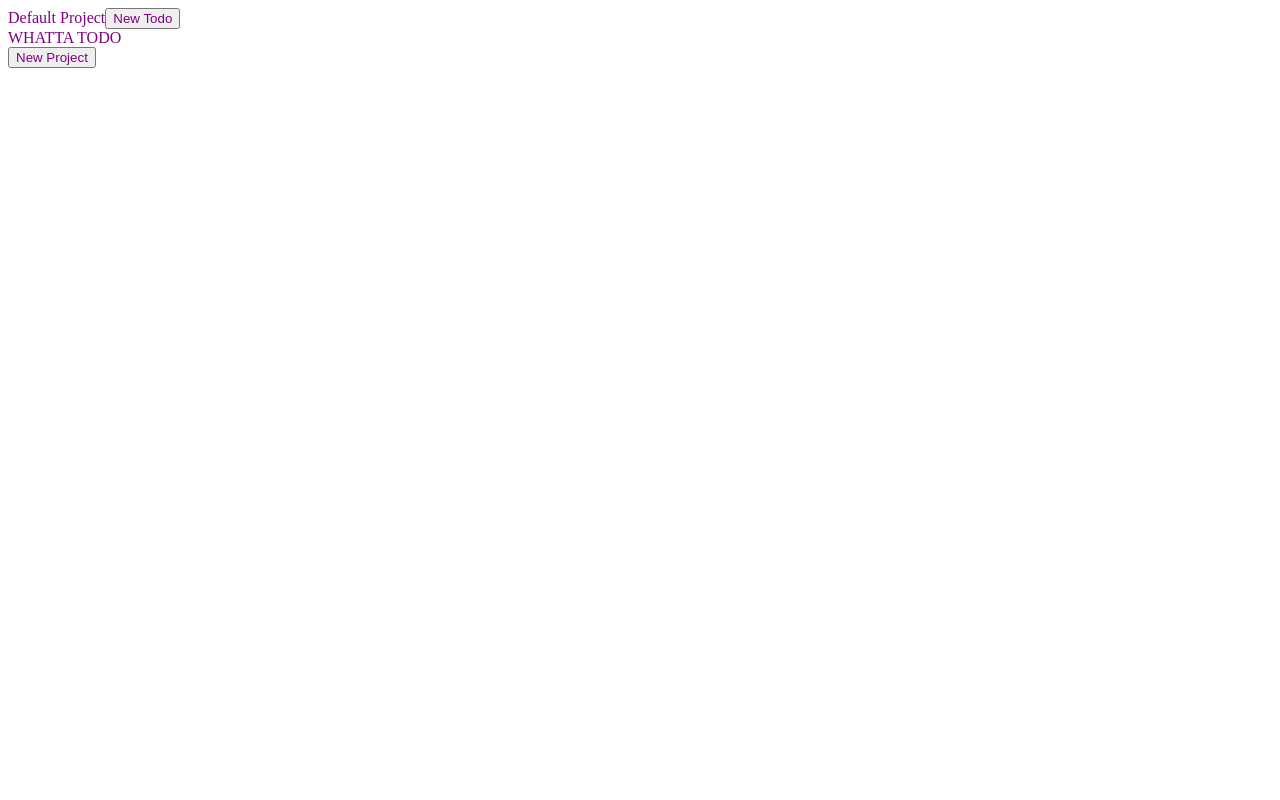
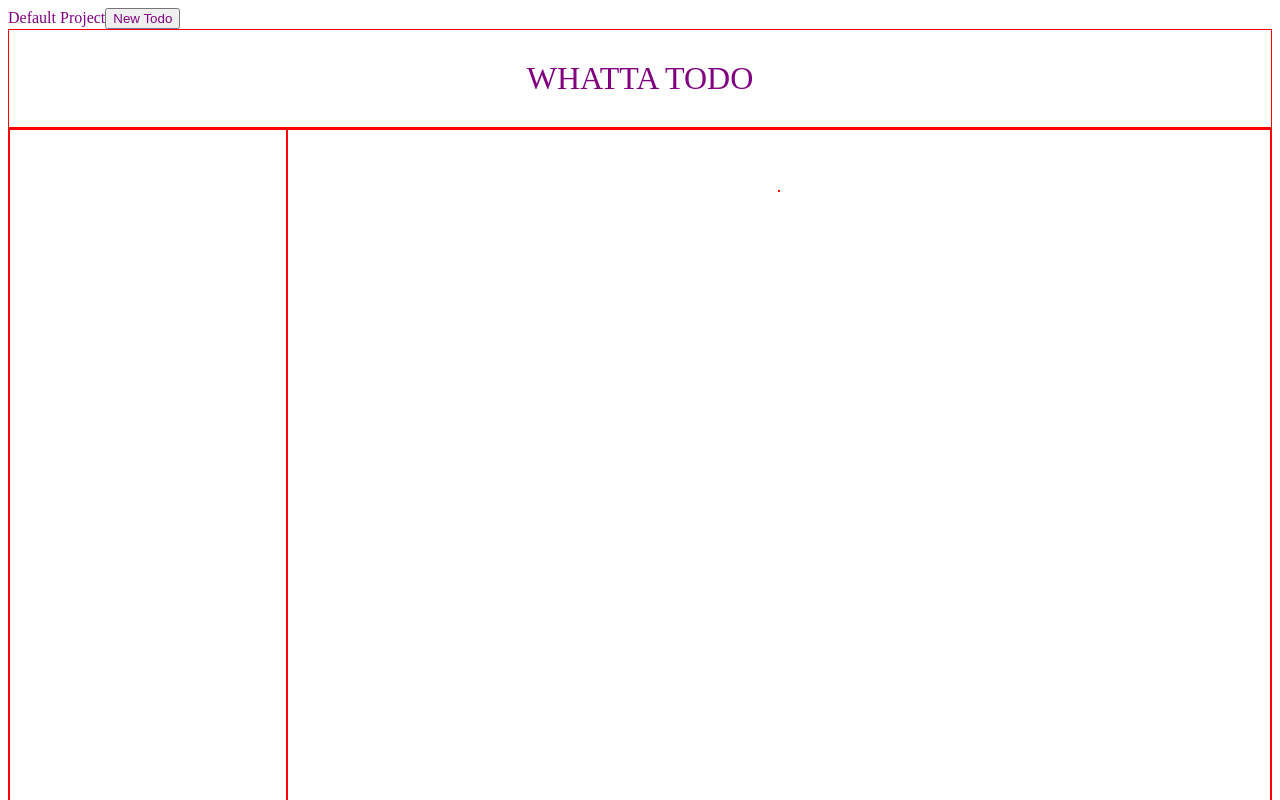
Before and after one commit to msespos/todo-list, a plain HTML site: page index.html in a window 1280 px wide. Shown: the top 800 px of the page. Drawn offline with Linux system fonts and the light colour scheme.

Commit message:
Add styles for header and sidebar and active project

```diff
--- a/styles.css
+++ b/styles.css
@@ -1,5 +1,54 @@
 * {
   color: purple;
+}
+html, body {
+  height: 100%;
+}
+
+.header {
+  border: 1px solid red;
+  display: flex;
+  justify-content: center;
+  padding: 30px;
+  font-size: xx-large;
+}
+
+.sidebar-and-active-project {
+  border: 1px solid red;
+  display: flex;
+  height: 100%;
+  font-size: large;
+}
+
+.sidebar {
+  border: 1px solid red;
+  flex: 1;
+  padding-top: 50px;
+  padding-left: 30px;
+}
+
+.inactive-project {
+  margin: 10px;
+}
+
+.active-project {
+  border: 1px solid red;
+  flex: 4;
+  padding-top: 50px;
+  display: flex;
+  flex-direction: column;
+  align-items: center;
+}
+
+.active-projects-todos {
+  border: 1px solid red;
+  margin: 10px;
+}
+
+.active-project-todo {
+  border: 1px solid red;
+  margin: 10px;
+  padding: 5px;
 }
 
 /* modal css from https://sabe.io/tutorials/how-to-create-modal-popup-box */
```
